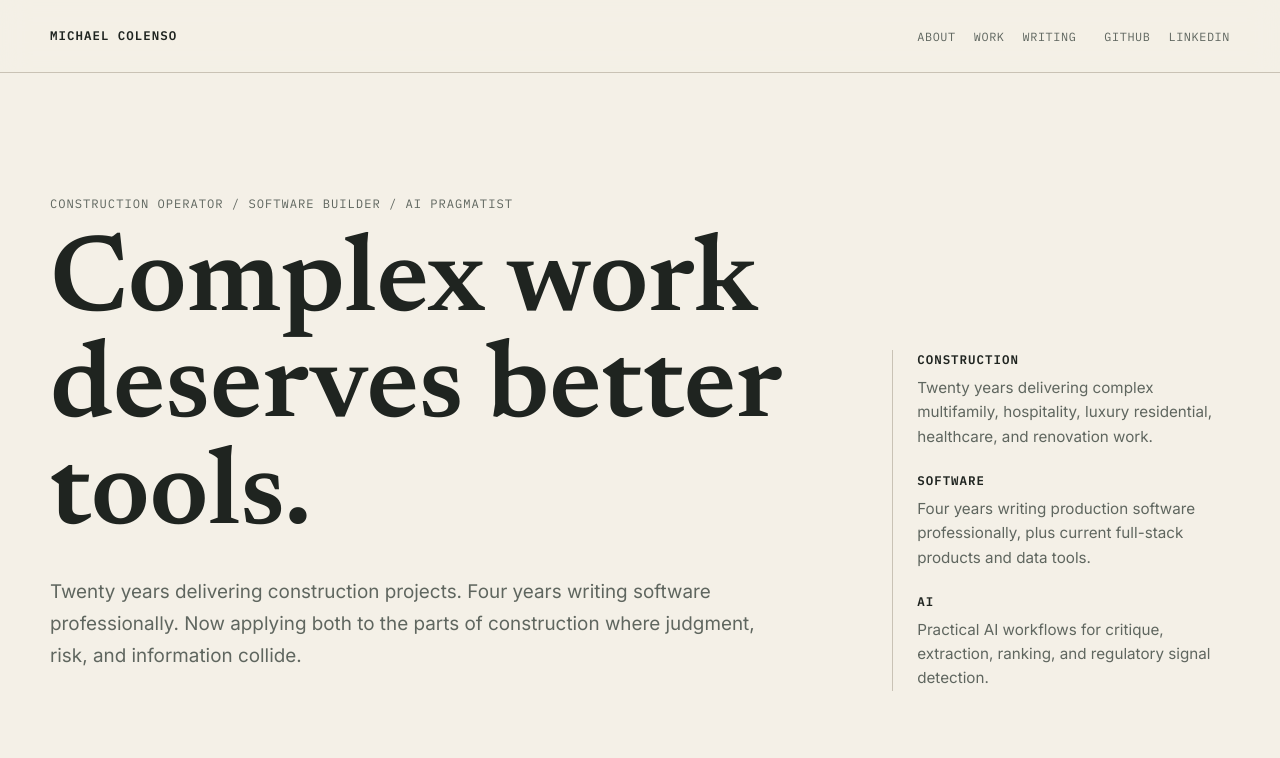
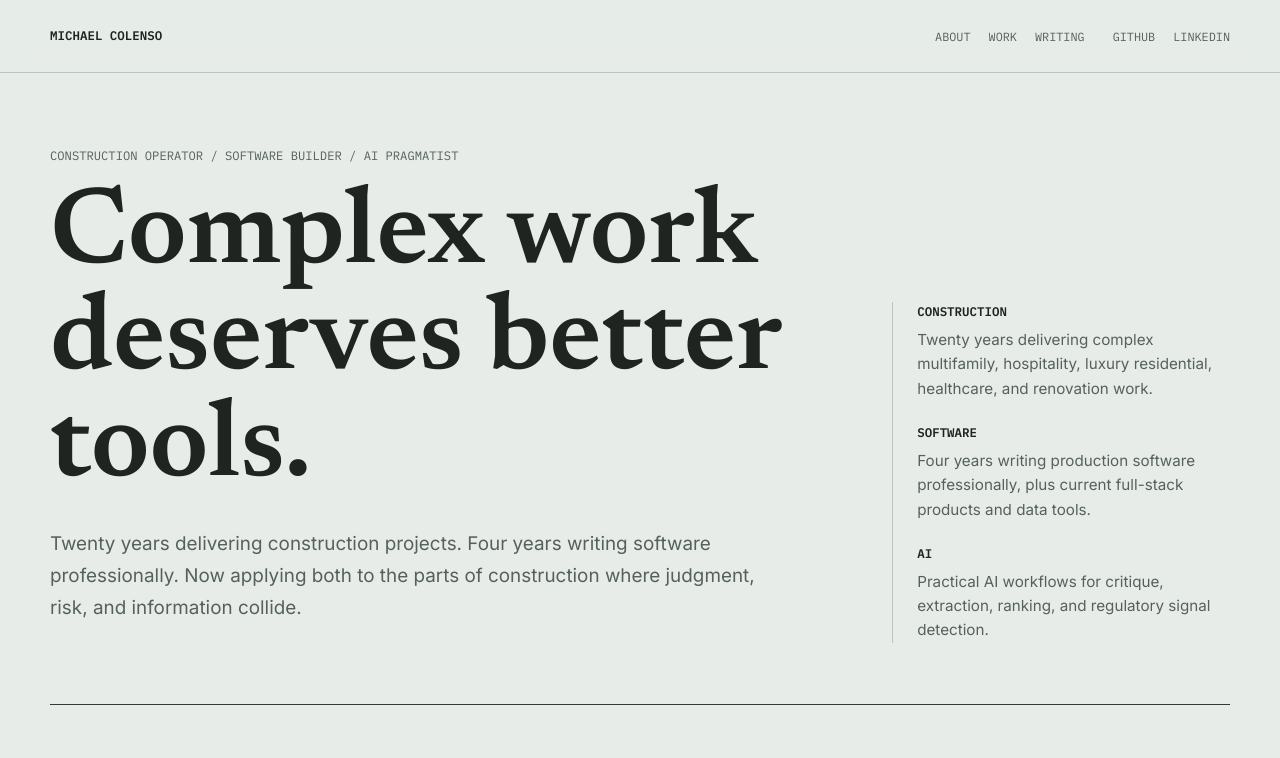
Before and after one commit to michaelcolenso/michaelcolenso.github.io, an Astro site: page / in a window 1280 px wide. Shown: the top 758 px of the page. Built offline with nearby package versions, Linux system fonts and the light colour scheme; Astro itself is replaced by a stand-in of ours.

Commit message:
fix: address final review polish

```diff
--- a/src/styles/global.css
+++ b/src/styles/global.css
@@ -1,15 +1,15 @@
 @import url('https://fonts.googleapis.com/css2?family=IBM+Plex+Mono:wght@400;500;600&family=Newsreader:opsz,wght@6..72,400;6..72,600;6..72,700&family=Inter:wght@400;500;600;700&display=swap');
 
 :root {
-  --bg: #f4f0e7;
-  --paper: #fbfaf6;
+  --bg: #e7ece8;
+  --paper: #f7faf8;
   --ink: #1f2420;
-  --muted: #5f665f;
-  --faint: #8c928a;
-  --line: #c9c2b5;
-  --line-strong: #2e342f;
-  --accent: #334c3f;
-  --accent-2: #a33a2f;
+  --muted: #55615a;
+  --faint: #7a867f;
+  --line: #bac5be;
+  --line-strong: #2f3b34;
+  --accent: #2f5d50;
+  --accent-2: #b24a3a;
   --font-display: 'Newsreader', Georgia, serif;
   --font-body: 'Inter', system-ui, sans-serif;
   --font-meta: 'IBM Plex Mono', 'Courier New', monospace;
@@ -62,7 +62,7 @@ a { color: inherit; text-underline-offset: 0.18em; }
   top: 0;
   z-index: 20;
   min-height: var(--header-h);
-  background: rgba(244, 240, 231, 0.92);
+  background: rgba(231, 236, 232, 0.92);
   border-bottom: 1px solid var(--line);
   backdrop-filter: blur(14px);
 }
@@ -85,7 +85,7 @@ a { color: inherit; text-underline-offset: 0.18em; }
   font-family: var(--font-meta);
   font-size: 0.78rem;
   font-weight: 600;
-  letter-spacing: 0.08em;
+  letter-spacing: 0;
   text-transform: uppercase;
   text-decoration: none;
   white-space: nowrap;
@@ -114,7 +114,7 @@ a { color: inherit; text-underline-offset: 0.18em; }
 .site-social a {
   font-family: var(--font-meta);
   font-size: 0.74rem;
-  letter-spacing: 0.05em;
+  letter-spacing: 0;
   text-transform: uppercase;
   text-decoration: none;
   color: var(--muted);
@@ -141,13 +141,13 @@ a { color: inherit; text-underline-offset: 0.18em; }
 .experience-dates {
   font-family: var(--font-meta);
   font-size: 0.76rem;
-  letter-spacing: 0.08em;
+  letter-spacing: 0;
   text-transform: uppercase;
   color: var(--muted);
 }
 
 .hero {
-  min-height: calc(100svh - var(--header-h));
+  min-height: calc(100svh - var(--header-h) - 96px);
   display: grid;
   align-items: center;
   padding: 56px 0;
@@ -202,7 +202,7 @@ a { color: inherit; text-underline-offset: 0.18em; }
   font-family: var(--font-meta);
   font-size: 0.78rem;
   font-weight: 600;
-  letter-spacing: 0.08em;
+  letter-spacing: 0;
   text-transform: uppercase;
 }
 
@@ -241,7 +241,7 @@ a { color: inherit; text-underline-offset: 0.18em; }
   font-family: var(--font-meta);
   font-size: 0.8rem;
   font-weight: 600;
-  letter-spacing: 0.06em;
+  letter-spacing: 0;
   text-transform: uppercase;
 }
 
@@ -389,7 +389,7 @@ a { color: inherit; text-underline-offset: 0.18em; }
   font-size: 0.78rem;
   color: var(--muted);
   text-transform: uppercase;
-  letter-spacing: 0.06em;
+  letter-spacing: 0;
 }
 
 @media (max-width: 760px) {
```
Also changed, not shown: src/pages/projects/index.astro (+27 -0 lines).
